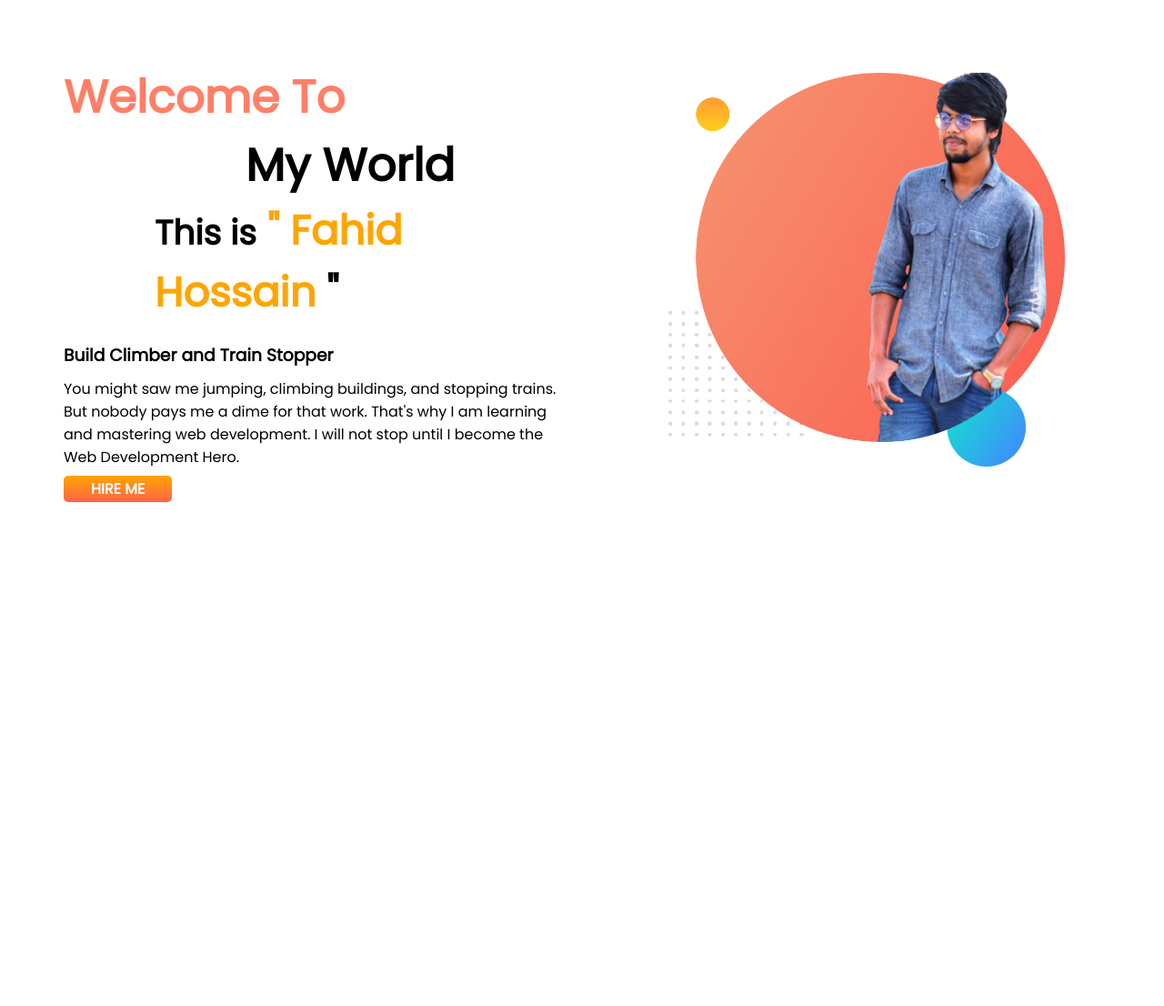
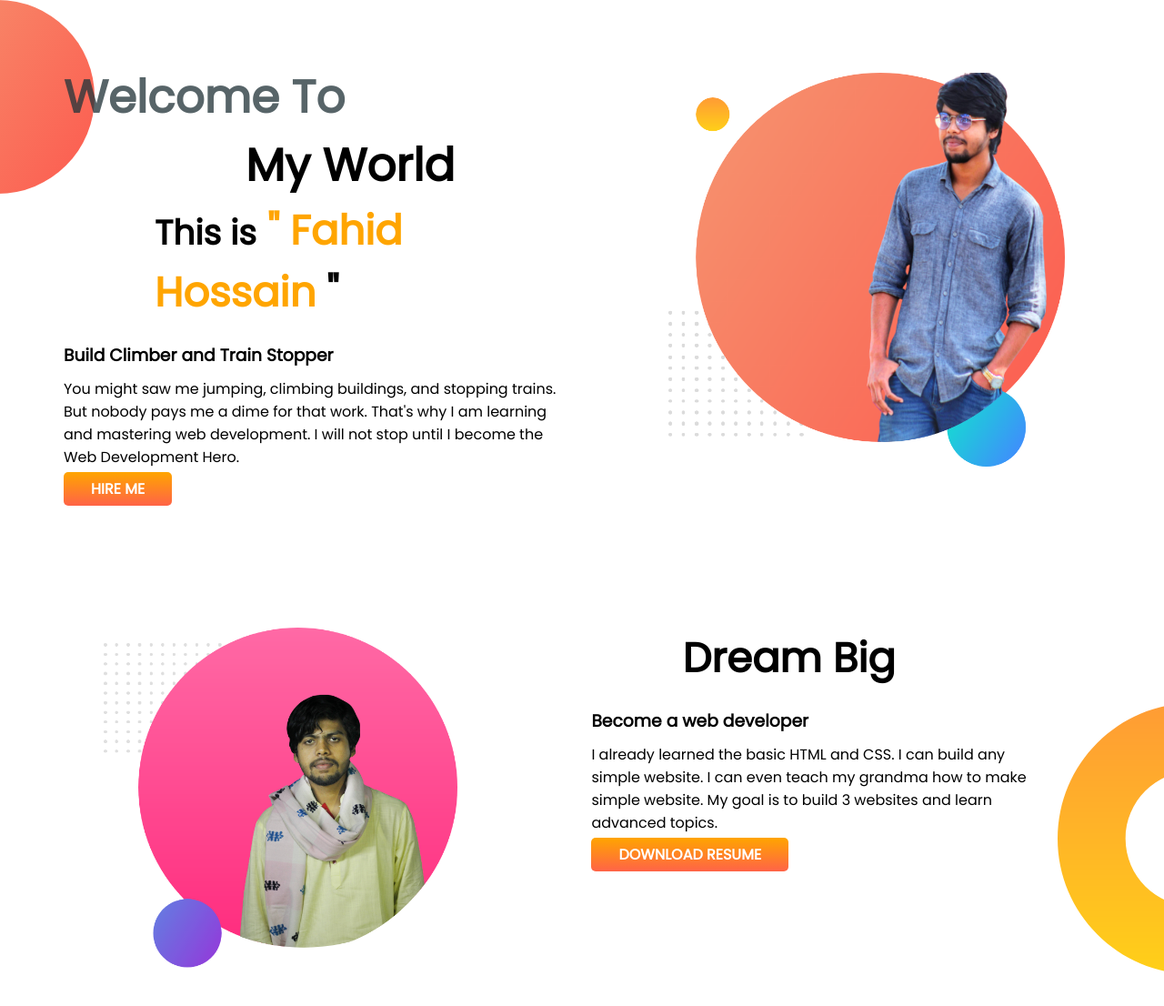
Before and after one commit to Fahid-Hossain/Developer-Portfolio, a plain HTML site: page index.html in a window 1280 px wide. Shown: the whole page at 91% size. Before the commit the page ends 800 px from the top, so only its background shows below. Drawn offline with Linux system fonts and the light colour scheme.

Commit message:
Dream Big section  add

```diff
--- a/index.html
+++ b/index.html
@@ -13,7 +13,7 @@
 </head>
 
 <body>
-    <section id="top-banner">
+    <section class="flex-banner top-banner">
         <div class="half-part myself">
             <h2 id="wlcm">Welcome To</h2>
 
@@ -25,11 +25,26 @@
                 work. That's why I am learning and mastering web development. I will not stop until I become the Web
                 Development Hero.
             </p>
-            <a href="#" class="link-btn">Hire Me</a>
+            <a href="#" class="link-btn" target="_blank">Hire Me</a>
+        </div>
+
+        <div class="half-part top-img">
+            <img src="images/fahid-bg.png" alt="">
+        </div>
+    </section>
+
+    <section class="flex-banner dream-banner">
+        <div class="half-part">
+            <img src="images/my-bg3.png" alt="">
         </div>
 
         <div class="half-part">
-            <img src="images/fahid-bg.png" alt="">
+            <h1>Dream Big</h1>
+            <h3>Become a web developer</h3>
+            <p>I already learned the basic HTML and CSS. I can build any simple website. I can even teach my grandma how
+                to make simple website. My goal is to build 3 websites and learn advanced topics.</p>
+
+            <a href="google.com" class="link-btn" target="_blank">Download resume</a>
         </div>
     </section>
 </body>
--- a/style.css
+++ b/style.css
@@ -11,8 +11,14 @@ body{
     color:orange;
 }
 
-#top-banner{
+.flex-banner{
     display: flex;
+    margin-bottom: 40px;
+}
+.top-banner{
+    background-image: url("images/exp-bg.png");
+    background-repeat: no-repeat;
+    /* background-position: top left; */
 }
 .half-part{
 
@@ -23,7 +29,10 @@ body{
 
 .half-part img{
     width: 80%;
+}
+.top-img{
     margin-top: 50px;
+
 }
 h1{
     font-size: 45px;
@@ -37,7 +46,7 @@ h2{
     padding: 70px;
 }
 #wlcm{
-    color:rgba(255, 99, 71, 0.822);
+    color:rgb(36 53 58 / 77%);
 }
 
 h3{
@@ -57,6 +66,19 @@ p{
     font-weight: 600;
     background-image: linear-gradient(orange,tomato);
     border-radius:5px;
-    padding:3px 30px;
+    padding:7px 30px;
     text-transform: uppercase;
 }
+
+.dream-banner{
+    background-image: url("images/dream-bg.png");
+    background-repeat: no-repeat;
+    background-position: right bottom;
+    margin-left: 5%;
+}
+.dream-banner .half-part{
+    width: 40%;
+    /* border: 2px solid rebeccapurple; */
+
+
+}
```
Also changed, not shown: images/my-bg3.png (added).
